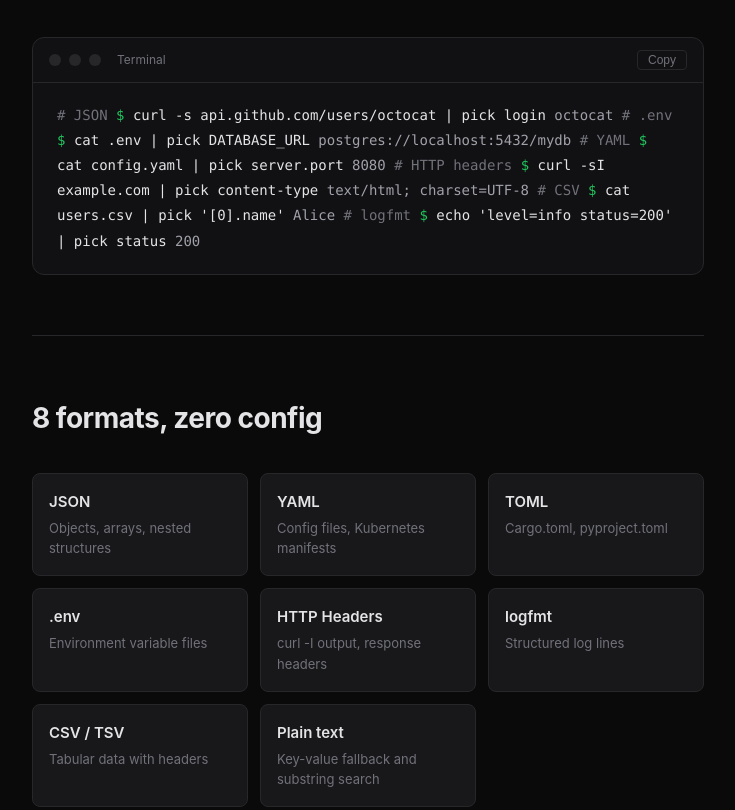
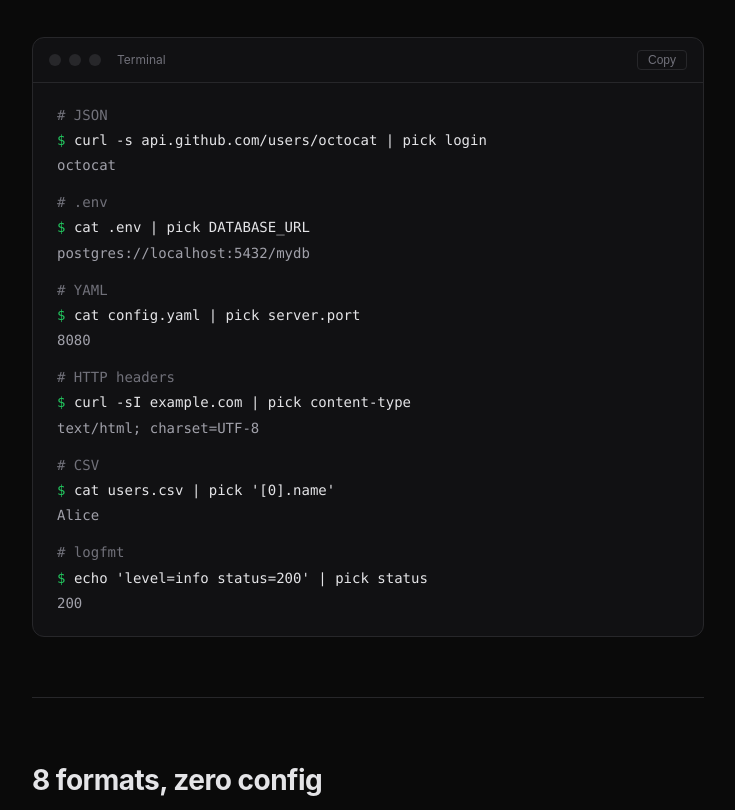
Before and after one commit to aryanbhosale/pick, a plain HTML site: page site/index.html in a window 1280 px wide. Shown: the part 458-1268 px from the top of the page, without its empty margins (272-1007 px from the left). Drawn offline with Linux system fonts and the light colour scheme.

Commit message:
Fix terminal blocks: proper line breaks and spacing between commands

```diff
--- a/site/index.html
+++ b/site/index.html
@@ -187,6 +187,8 @@
       line-height: 1.8;
       overflow-x: auto;
     }
+    .terminal-body .line { display: block; }
+    .terminal-body .line.gap { margin-top: 12px; }
     .terminal-body .prompt { color: var(--green); }
     .terminal-body .cmd { color: var(--fg); cursor: pointer; border-radius: 3px; transition: background 0.15s; }
     .terminal-body .cmd:hover { background: rgba(255,255,255,0.06); }
@@ -351,29 +353,29 @@
         <button class="copy-term" onclick="copyBlock(this)">Copy</button>
       </div>
       <div class="terminal-body">
-<span class="comment"># JSON</span>
-<span class="prompt">$</span> <span class="cmd">curl -s api.github.com/users/octocat | pick login</span>
-<span class="output">octocat</span>
+<span class="line"><span class="comment"># JSON</span></span>
+<span class="line"><span class="prompt">$</span> <span class="cmd">curl -s api.github.com/users/octocat | pick login</span></span>
+<span class="line"><span class="output">octocat</span></span>
 
-<span class="comment"># .env</span>
-<span class="prompt">$</span> <span class="cmd">cat .env | pick DATABASE_URL</span>
-<span class="output">postgres://localhost:5432/mydb</span>
+<span class="line gap"><span class="comment"># .env</span></span>
+<span class="line"><span class="prompt">$</span> <span class="cmd">cat .env | pick DATABASE_URL</span></span>
+<span class="line"><span class="output">postgres://localhost:5432/mydb</span></span>
 
-<span class="comment"># YAML</span>
-<span class="prompt">$</span> <span class="cmd">cat config.yaml | pick server.port</span>
-<span class="output">8080</span>
+<span class="line gap"><span class="comment"># YAML</span></span>
+<span class="line"><span class="prompt">$</span> <span class="cmd">cat config.yaml | pick server.port</span></span>
+<span class="line"><span class="output">8080</span></span>
 
-<span class="comment"># HTTP headers</span>
-<span class="prompt">$</span> <span class="cmd">curl -sI example.com | pick content-type</span>
-<span class="output">text/html; charset=UTF-8</span>
+<span class="line gap"><span class="comment"># HTTP headers</span></span>
+<span class="line"><span class="prompt">$</span> <span class="cmd">curl -sI example.com | pick content-type</span></span>
+<span class="line"><span class="output">text/html; charset=UTF-8</span></span>
 
-<span class="comment"># CSV</span>
-<span class="prompt">$</span> <span class="cmd">cat users.csv | pick '[0].name'</span>
-<span class="output">Alice</span>
+<span class="line gap"><span class="comment"># CSV</span></span>
+<span class="line"><span class="prompt">$</span> <span class="cmd">cat users.csv | pick '[0].name'</span></span>
+<span class="line"><span class="output">Alice</span></span>
 
-<span class="comment"># logfmt</span>
-<span class="prompt">$</span> <span class="cmd">echo 'level=info status=200' | pick status</span>
-<span class="output">200</span>
+<span class="line gap"><span class="comment"># logfmt</span></span>
+<span class="line"><span class="prompt">$</span> <span class="cmd">echo 'level=info status=200' | pick status</span></span>
+<span class="line"><span class="output">200</span></span>
       </div>
     </div>
   </div>
@@ -477,12 +479,12 @@
         <button class="copy-term" onclick="copyBlock(this)">Copy</button>
       </div>
       <div class="terminal-body">
-<span class="comment"># npm (macOS, Linux, Windows)</span>
-<span class="prompt">$</span> <span class="cmd">npm install -g @aryanbhosale/pick</span>
+<span class="line"><span class="comment"># npm (macOS, Linux, Windows)</span></span>
+<span class="line"><span class="prompt">$</span> <span class="cmd">npm install -g @aryanbhosale/pick</span></span>
 
-<span class="comment"># from source (Rust 1.85+)</span>
-<span class="prompt">$</span> <span class="cmd">git clone https://github.com/aryanbhosale/pick.git</span>
-<span class="prompt">$</span> <span class="cmd">cd pick && cargo install --path .</span>
+<span class="line gap"><span class="comment"># from source (Rust 1.85+)</span></span>
+<span class="line"><span class="prompt">$</span> <span class="cmd">git clone https://github.com/aryanbhosale/pick.git</span></span>
+<span class="line"><span class="prompt">$</span> <span class="cmd">cd pick && cargo install --path .</span></span>
       </div>
     </div>
   </section>
```
